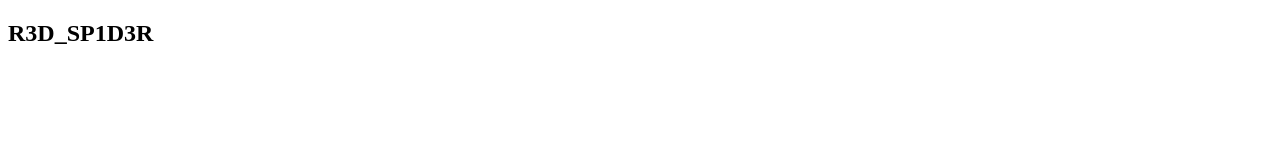
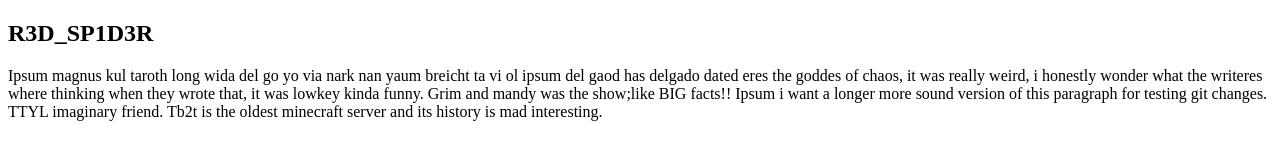
Before and after one commit to MorganGrant/gitgithubMasterclass, a plain HTML site: page index.html in a window 1280 px wide. Drawn offline with Linux system fonts and the light colour scheme.

Commit message:
added paragraph in the article

```diff
--- a/index.html
+++ b/index.html
@@ -23,6 +23,12 @@
             <figure>
 
             </figure>
+            <p>Ipsum magnus kul taroth long wida del go yo via nark nan yaum breicht ta vi ol ipsum del gaod
+                has delgado dated eres the goddes of chaos, it was really weird, i honestly wonder what the writeres
+                where thinking when they wrote that, it was lowkey kinda funny. Grim and mandy was the show;like
+                BIG facts!! Ipsum i want a longer more sound version of this paragraph for testing git changes.
+                TTYL imaginary friend. Tb2t is the oldest minecraft server and its history is mad interesting.
+            </p>
             <section>
 
             </section>
```
